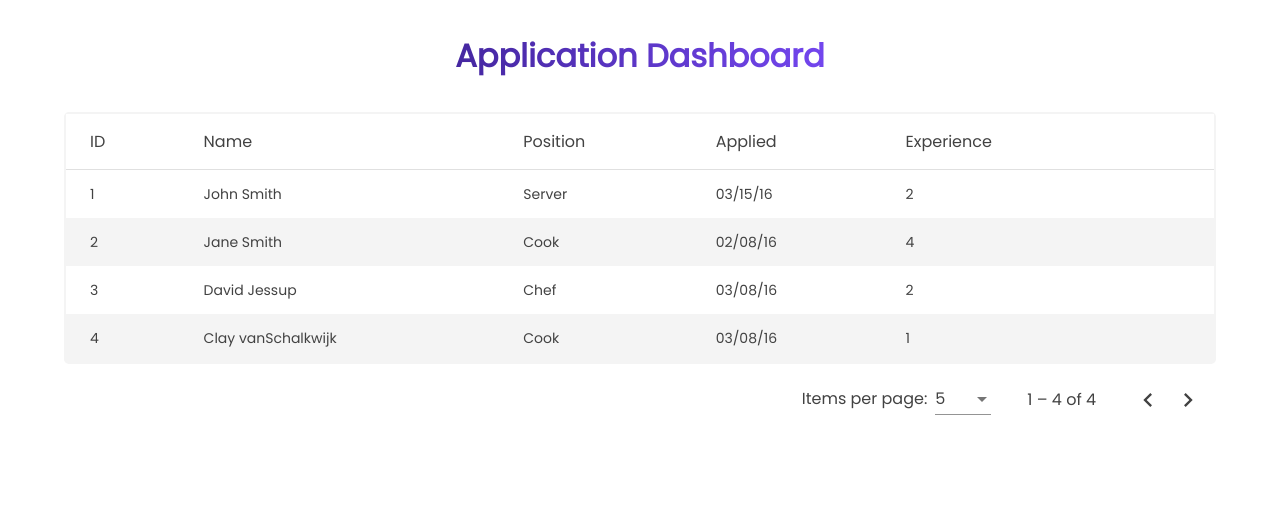
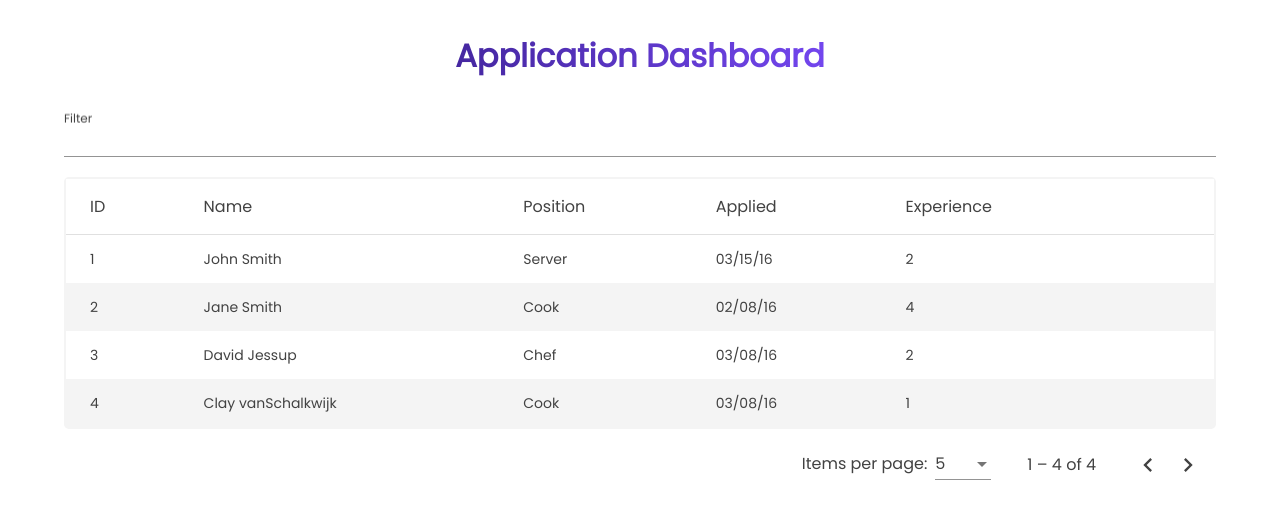
Before and after one commit to reyesdmusic/application-dashboard, an Angular app in the folder application-dashboard/: page / in a window 1280 px wide. Shown: the top 512 px of the page. Built offline with nearby package versions, Linux system fonts and the light colour scheme.

Commit message:
Enable filtering

```diff
--- a/application-dashboard/src/app/components/applications-table/applications-table.component.css
+++ b/application-dashboard/src/app/components/applications-table/applications-table.component.css
@@ -27,3 +27,8 @@
   transition: none !important;
   box-shadow: none !important;
 }
+
+.filter-input {
+  display: block;
+  width: 100%;
+}
--- a/application-dashboard/src/app/components/applications-table/applications-table.component.html
+++ b/application-dashboard/src/app/components/applications-table/applications-table.component.html
@@ -1,5 +1,9 @@
 <div class="flex-center">
   <div class="width-90">
+    <mat-form-field floatLabel="always" class="filter-input">
+      <mat-label>Filter</mat-label>
+      <input matInput (keyup)="applyFilter($event)" />
+    </mat-form-field>
     <table
       mat-table
       [dataSource]="dataSource"
--- a/application-dashboard/src/app/components/applications-table/applications-table.component.ts
+++ b/application-dashboard/src/app/components/applications-table/applications-table.component.ts
@@ -28,4 +28,9 @@
     this.dataSource.paginator = this.paginator;
   }
 
+  applyFilter(event: KeyboardEvent) {
+    const filterValue = (event.target as HTMLInputElement ).value;
+    this.dataSource.filter = filterValue.trim().toLowerCase();
+  }
+
 }
```
